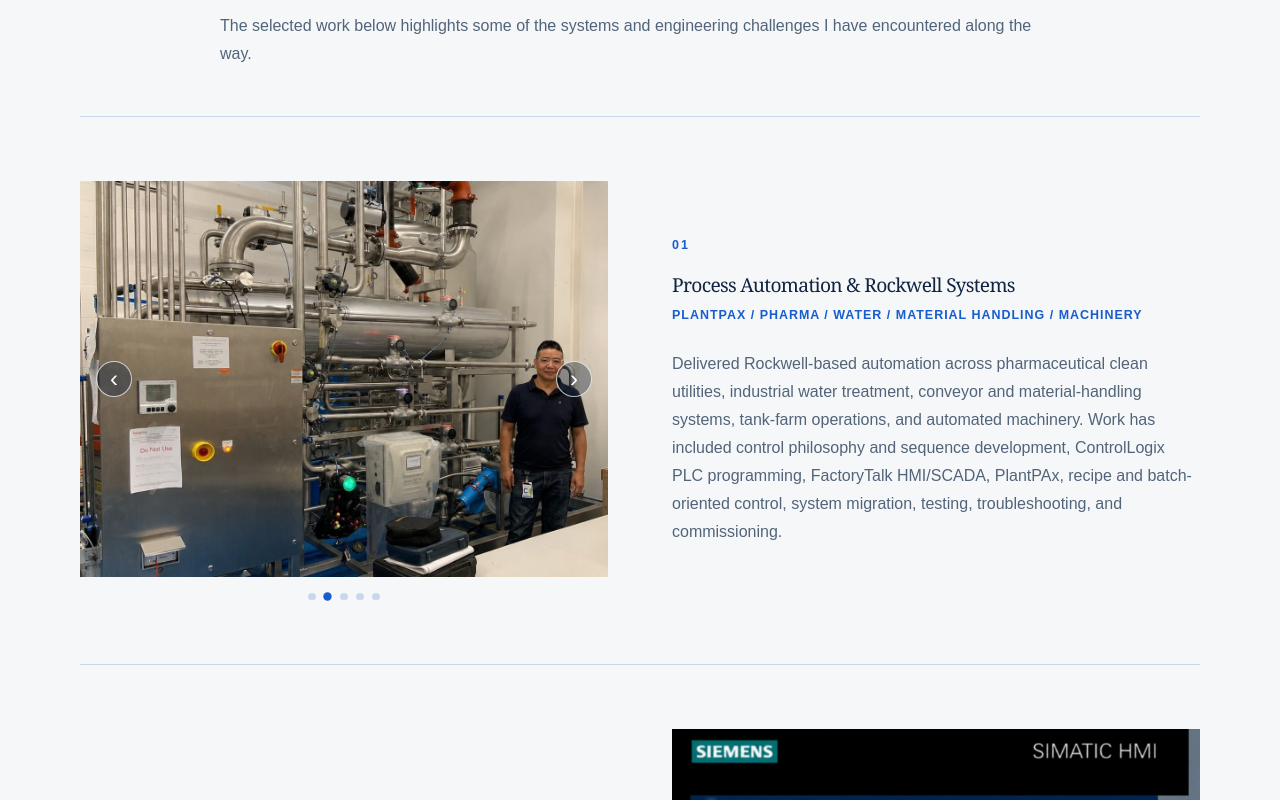
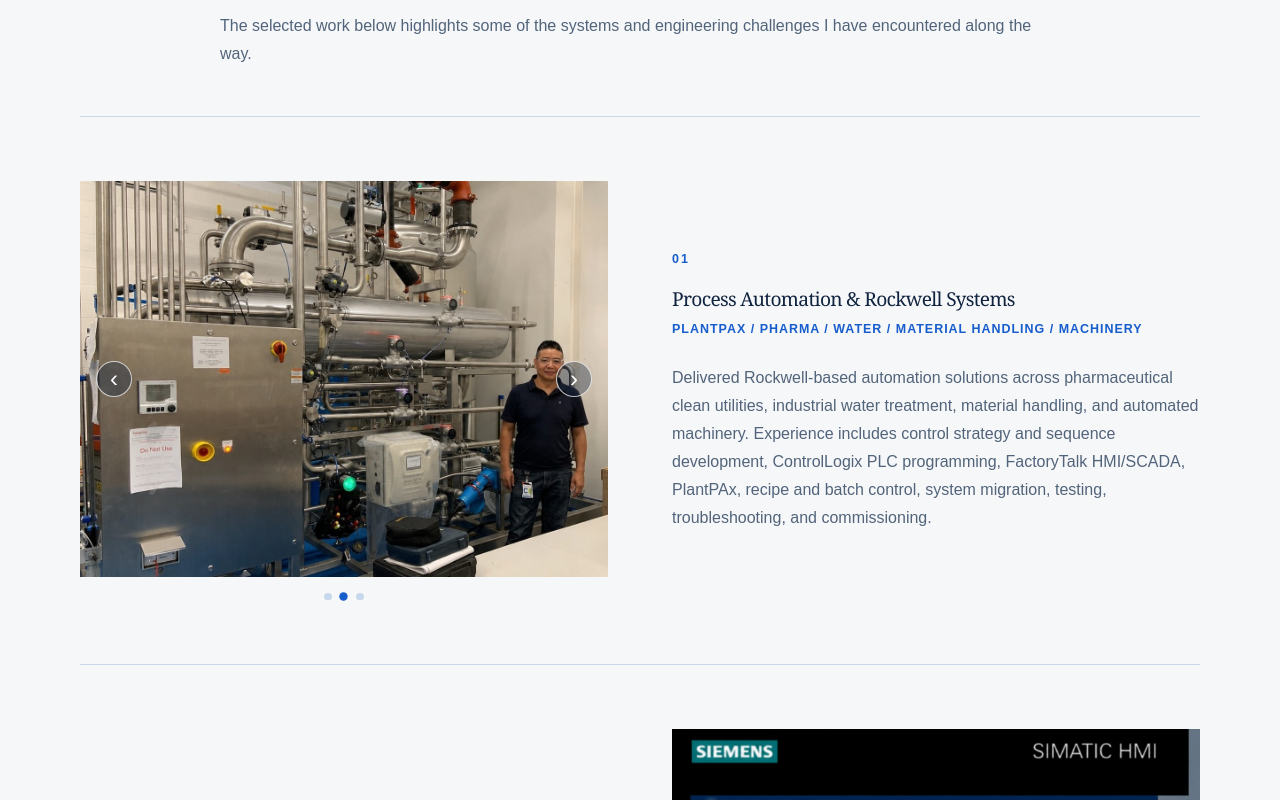
Before and after one commit to kwcontrols/KW-Portfolio, a Next.js app: page /experience in a window 1280 px wide. Shown: the part 440-1240 px from the top of the page. Built offline with nearby package versions, Linux system fonts and the light colour scheme.

Commit message:
Refine Project 01 and remove sensitive slideshow images

```diff
--- a/app/experience/page.tsx
+++ b/app/experience/page.tsx
@@ -13,9 +13,7 @@ type Project = {
 const ROCKWELL_PROJECT_IMAGES: SlideshowImage[] = [
   { src: "/projects/rockwell-1.jpg", alt: "Rockwell Automation control-system design" },
   { src: "/projects/rockwell-2.jpg", alt: "PlantPAx configuration and development" },
-  { src: "/projects/rockwell-3.jpg", alt: "PLC and HMI integration testing", displayMode: "contain" },
   { src: "/projects/rockwell/rockwell-4.jpg", alt: "On-site automation commissioning" },
-  { src: "/projects/rockwell-5.jpg", alt: "Industrial machinery automation", displayMode: "contain" },
 ];
 
 const SIEMENS_PROJECT_IMAGES: SlideshowImage[] = [
@@ -41,7 +39,7 @@ const PROJECTS: Project[] = [
     category: "PlantPAx / Pharma / Water / Material Handling / Machinery",
     images: ROCKWELL_PROJECT_IMAGES,
     overview:
-      "Delivered Rockwell-based automation across pharmaceutical clean utilities, industrial water treatment, conveyor and material-handling systems, tank-farm operations, and automated machinery. Work has included control philosophy and sequence development, ControlLogix PLC programming, FactoryTalk HMI/SCADA, PlantPAx, recipe and batch-oriented control, system migration, testing, troubleshooting, and commissioning.",
+      "Delivered Rockwell-based automation solutions across pharmaceutical clean utilities, industrial water treatment, material handling, and automated machinery. Experience includes control strategy and sequence development, ControlLogix PLC programming, FactoryTalk HMI/SCADA, PlantPAx, recipe and batch control, system migration, testing, troubleshooting, and commissioning.",
   },
   {
     number: "02",
```
